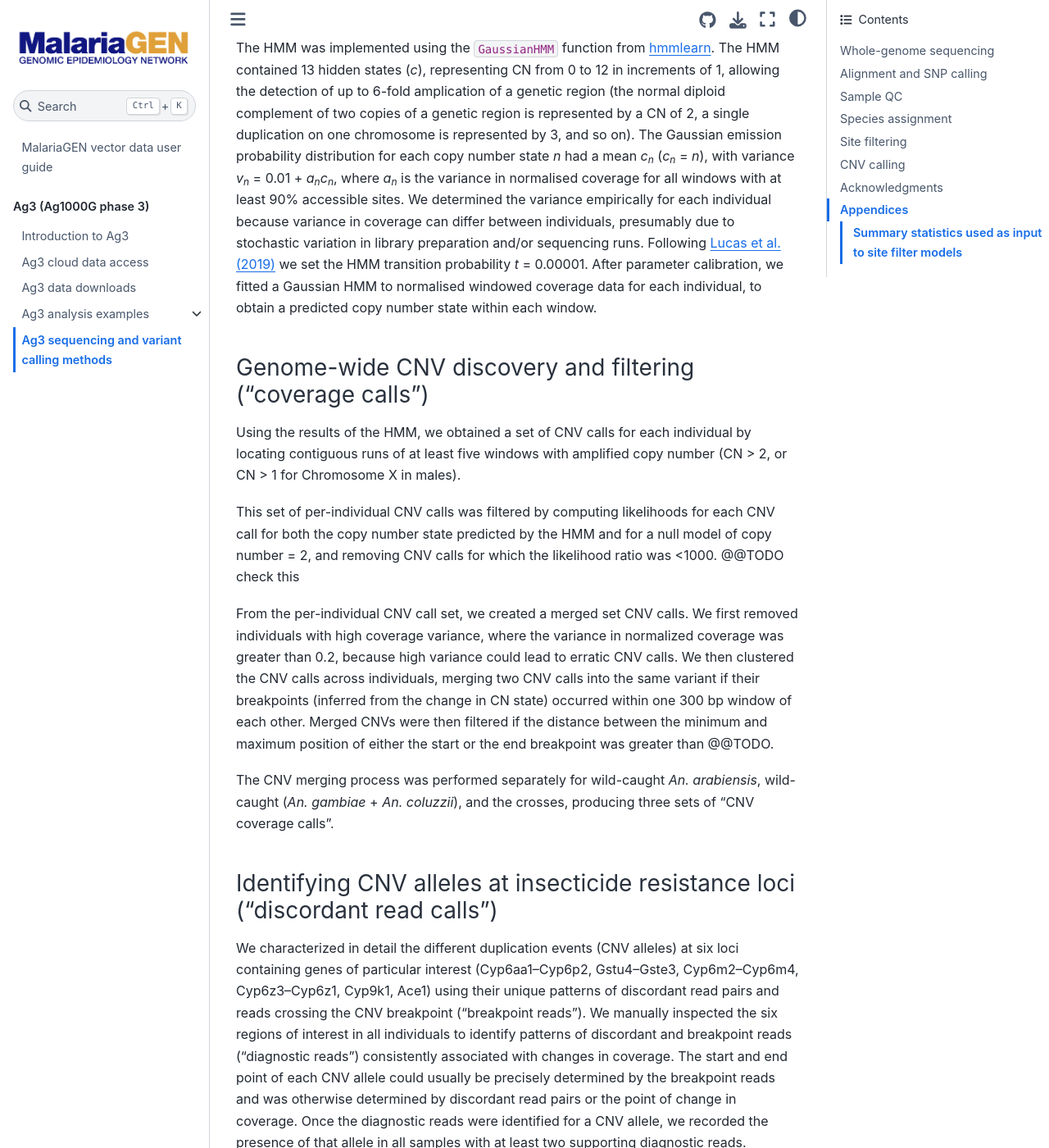
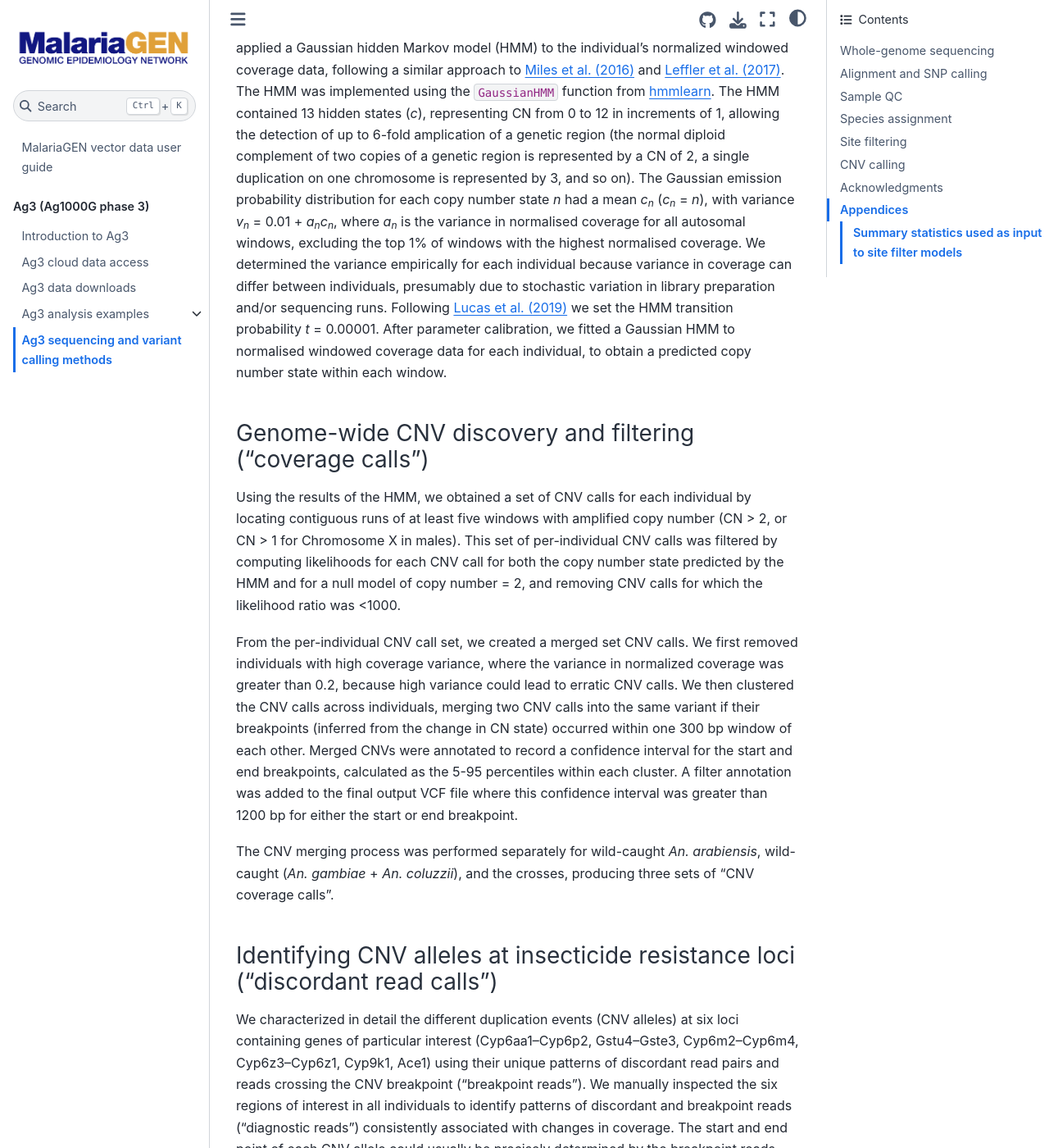
Before and after one commit to malariagen/vector-data, a Jupyter Book: the page built from docs/ag3/methods.md, in a window 1280 px wide and 1400 px high, scrolled down 7417 px. Shown: the whole window at 82% size. Built offline with Jupyter Book 1.0.4 settings and Sphinx 7.4.7 and the Sphinx Book theme 1.1.4, drawn with Linux system fonts in a browser that asks for light colours; pages that are not in the unit, such as notebooks, are missing from menus; some of the changed text lies outside the part shown.

Commit message:
address @EricRLucas comments

```diff
--- a/docs/ag3/methods.md
+++ b/docs/ag3/methods.md
@@ -324,34 +324,35 @@
 from the read counts based on the expected coverage of each window
 given its GC content ([Abyzov et
 al. 2011](https://doi.org/10.1101/gr.114876.110)). For each 300 bp
-window we computed the percentage of (G + C) nucleotides to the
-nearest percentage point within the reference sequence and then
-divided the read counts in each window by the mean read count over all
-autosomal windows with the same (G + C) percentage. To minimize the
-impact of copy number variation when calculating these normalizing
-constants, we excluded windows from the calculation of mean read
-counts for which previous analyses of genome accessibility have found
-evidence for excessively high or low coverage or ambiguous alignment
-(windows with <90% sites passing site filters, referred to as
-"accessible windows"). The normalized coverage values were then
-multiplied by a factor of 2, so that genome regions with a normal
-diploid copy number should have an expected normalized coverage of 2.
+window we computed the percentage of (G+C) nucleotides to the nearest
+percentage point within the reference sequence and then divided the
+read counts in each window by the median read count over all autosomal
+windows with the same (G+C) percentage. To minimize the impact of copy
+number variation when calculating these normalizing constants, we
+excluded windows from the calculation of mean read counts with <90%
+sites passing site filters or with >50% reads aligned with zero
+mapping quality. The normalized coverage values were then multiplied
+by a factor of 2, so that genome regions with a normal diploid copy
+number should have an expected normalized coverage of 2.
 
 Before examining the normalized coverage data for evidence of copy
 number variation, we applied two filters to exclude windows for which
 coverage may be an unreliable indicator of copy number. The first
-filter removed windows in which >2% of reads were aligned with mapping
-quality 0, which indicates that a read is mapped ambiguously and could
-be mapped equally well to a different genomic location. The second
-filter removed windows for which the percentage (G+C) content was
-extreme and rarely represented within the accessible reference
-sequence, that is, fewer than 100 accessible windows with the same
-(G+C) percentage, because the small number of windows makes the
-calculation of a (G+C) normalizing constant unreliable. Windows
-retained for analysis were referred to as "filtered windows". The
-filtered windows were computed separately for *An. arabiensis* and for
-(*An. gambiae* + *An. coluzzii*), to account for differences between
-the species.
+filter removed windows in which >50% of reads were aligned with
+mapping quality 0, which indicates that a read is mapped ambiguously
+and could be mapped equally well to a different genomic location. This
+filter was calculated separately for *An. arabiensis* and
+(*An. gambiae* + *An. coluzzii*). The second filter removed windows
+for which the percentage (G+C) content was extreme and rarely
+represented within the accessible reference sequence, that is, fewer
+than 100 accessible windows with the same (G+C) percentage, because
+the small number of windows makes the calculation of a (G+C)
+normalizing constant unreliable. Windows retained for analysis were
+referred to as "filtered windows". The filtered windows were computed
+separately for *An. arabiensis* and for (*An. gambiae* +
+*An. coluzzii*), based on the AIM species calls, to account for
+differences between the species.  One individual with an intermediate
+species call between these two groups were excluded.
 
 
 ### HMM inference of copy number state
@@ -372,11 +373,12 @@
 probability distribution for each copy number state *n* had a mean
 *c<sub>n</sub>* (*c<sub>n</sub>* = *n*), with variance *v<sub>n</sub>*
 = 0.01 + *a<sub>n</sub>c<sub>n</sub>*, where *a<sub>n</sub>* is the
-variance in normalised coverage for all windows with at least 90%
-accessible sites. We determined the variance empirically for each
-individual because variance in coverage can differ between
-individuals, presumably due to stochastic variation in library
-preparation and/or sequencing runs. Following [Lucas et
+variance in normalised coverage for all autosomal windows, excluding
+the top 1% of windows with the highest normalised coverage. We
+determined the variance empirically for each individual because
+variance in coverage can differ between individuals, presumably due to
+stochastic variation in library preparation and/or sequencing
+runs. Following [Lucas et
 al. (2019)](https://genome.cshlp.org/content/29/8/1250.full#sec-8) we
 set the HMM transition probability *t* = 0.00001. After parameter
 calibration, we fitted a Gaussian HMM to normalised windowed coverage
@@ -388,12 +390,11 @@
 
 Using the results of the HMM, we obtained a set of CNV calls for each
 individual by locating contiguous runs of at least five windows with
-amplified copy number (CN > 2, or CN > 1 for Chromosome X in males).
-
-This set of per-individual CNV calls was filtered by computing
+amplified copy number (CN > 2, or CN > 1 for Chromosome X in
+males). This set of per-individual CNV calls was filtered by computing
 likelihoods for each CNV call for both the copy number state predicted
 by the HMM and for a null model of copy number = 2, and removing CNV
-calls for which the likelihood ratio was <1000. @@TODO check this
+calls for which the likelihood ratio was <1000.
 
 From the per-individual CNV call set, we created a merged set CNV
 calls. We first removed individuals with high coverage variance, where
@@ -401,9 +402,12 @@
 variance could lead to erratic CNV calls. We then clustered the CNV
 calls across individuals, merging two CNV calls into the same variant
 if their breakpoints (inferred from the change in CN state) occurred
-within one 300 bp window of each other. Merged CNVs were then filtered
-if the distance between the minimum and maximum position of either the
-start or the end breakpoint was greater than @@TODO.
+within one 300 bp window of each other. Merged CNVs were annotated to
+record a confidence interval for the start and end breakpoints,
+calculated as the 5-95 percentiles within each cluster. A filter
+annotation was added to the final output VCF file where this
+confidence interval was greater than 1200 bp for either the start or
+end breakpoint.
 
 The CNV merging process was performed separately for wild-caught
 *An. arabiensis*, wild-caught (*An. gambiae* + *An. coluzzii*), and
@@ -424,7 +428,7 @@
 breakpoint reads and was otherwise determined by discordant read pairs
 or the point of change in coverage. Once the diagnostic reads were
 identified for a CNV allele, we recorded the presence of that allele
-in all samples with at least two supporting diagnostic reads.
+in all samples with at least four supporting diagnostic reads.
 
 
 ## Acknowledgments
```
